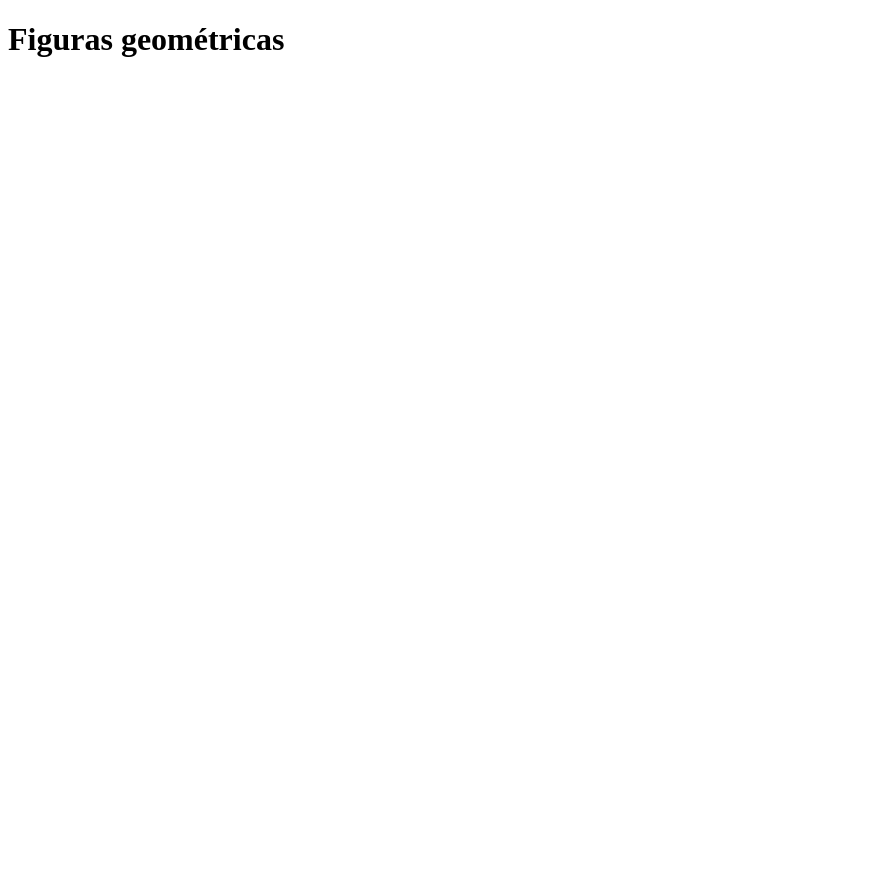
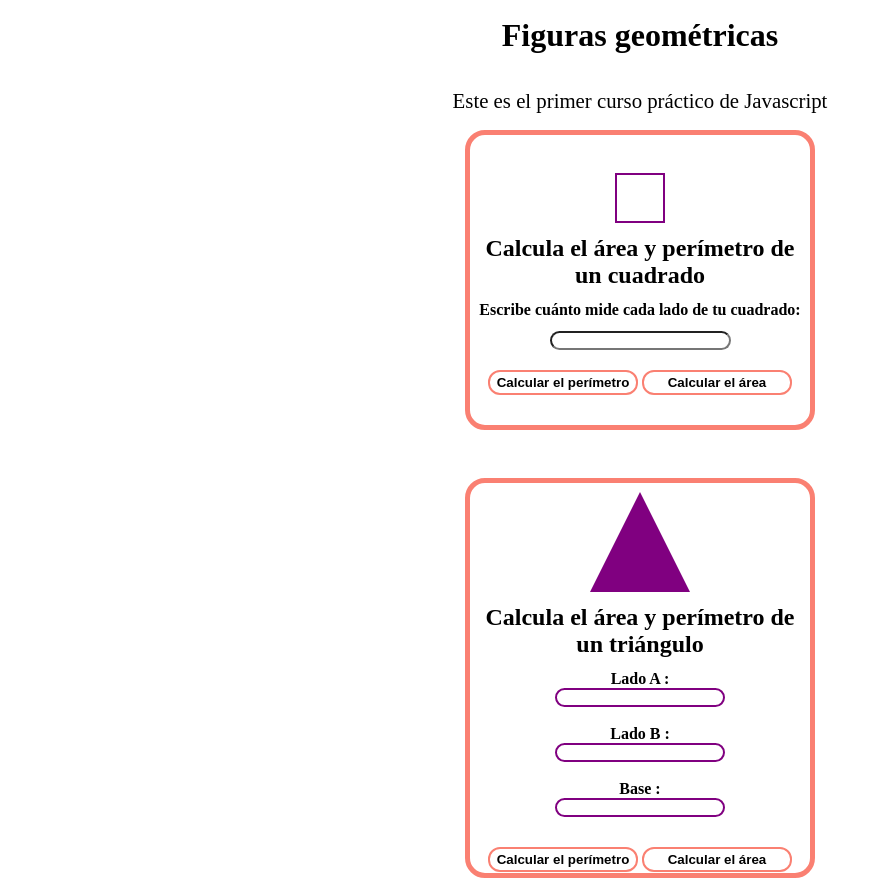
Before and after one commit to yami-normix/curso-practico-js, a plain HTML site: page index.html in a window 1280 px wide. Shown: the whole page, without its empty margins (0-880 px from the left). Before the commit the page ends 800 px from the top, so only its background shows below. Drawn offline with Linux system fonts and the light colour scheme.

Commit message:
Agregando la funcionalidad de las fórmulas del cuadrado y del triangulo

```diff
--- a/figuras.js
+++ b/figuras.js
@@ -1,55 +1,102 @@
 //Código del cuadrado
 console.group("Cuadrados");
-const ladoCuadrado = 5;
-console.log("Los lados del cuadrado miden: " + ladoCuadrado + "cm");
+//const ladoCuadrado = 5;
+//console.log("Los lados del cuadrado miden: " + ladoCuadrado + "cm");
 
-const perimetroCuadrado = ladoCuadrado * 4;
-console.log("El perimetro del cuadrado es: " + perimetroCuadrado + "cm");
+function perimetroCuadrado(lado) {
+    return lado * 4;
+}
 
-const areaCuadrada = ladoCuadrado * ladoCuadrado;
-console.log("El area del cuadrado es: " + areaCuadrada + "cm^2");
+
+function areaCuadrado (lado){
+    return lado * lado;
+}
+//console.log("El area del cuadrado es: " + areaCuadrada + "cm^2");
 console.groupEnd();
 
 //Código del triángulo
 console.group("Triángulos");
-const ladoTriangulo1 = 6;
-const ladoTriangulo2 = 6;
-const baseTriangulo = 4;
+//const ladoTriangulo1 = 6;
+//onst ladoTriangulo2 = 6;
+//const baseTriangulo = 4;
 
-console.log("Los lados de mi triángulo miden: " + ladoTriangulo1 + "cm, " +
-ladoTriangulo2 + "cm, " + baseTriangulo + "cm");
+//console.log("Los lados de mi triángulo miden: " + ladoTriangulo1 + "cm, " +
+//ladoTriangulo2 + "cm, " + baseTriangulo + "cm");
 
-const alturaTriangulo = 5.5;
-console.log("La altura del triángulo es: " + alturaTriangulo + "cm" );
+//const alturaTriangulo = 5.5;
+//console.log("La altura del triángulo es: " + alturaTriangulo + "cm" );
 
-const perimetroTriangulo = ladoTriangulo1 + ladoTriangulo2 + baseTriangulo;
-console.log("El perímetro del triángulo es: " + perimetroTriangulo + "cm");
+function perimetroTriangulo (lado1, lado2, base) {
+    return lado1 + lado2 + base;
+}
+//console.log("El perímetro del triángulo es: " + perimetroTriangulo + "cm");
 
-const areaTriangulo = (baseTriangulo * alturaTriangulo) / 2;
-console.log("El área del triángulo es: " + areaTriangulo + "cm^2");
+function areaTriangulo (base, altura) {
+    return (base * altura) / 2;
+}
+//console.log("El área del triángulo es: " + areaTriangulo + "cm^2");
 console.groupEnd();
 
 //Código del círculo
 console.group("Círculos");
 
 //Radio
-const radioCirculo = 4;
-console.log("El radio del círculo es: " + radioCirculo + "cm");
+//const radioCirculo = 4;
+//console.log("El radio del círculo es: " + radioCirculo + "cm");
 
 //Diámetro
-const diametroCirculo = radioCirculo * 2;
-console.log("El diámetro del círculo es: " + diametroCirculo + "cm");
+function diametroCirculo (radio) {
+    return radio * 2;
+}
 
 //PI
 const PI = Math.PI;
 console.log("PI es: " + PI);
 
 //Circunferencia
-const perimetroCirculo = diametroCirculo * PI;
-console.log("El perímetro del círculo es: " + perimetroCirculo + "cm");
+function perimetroCirculo (radio) {
+    const diametro = diametroCirculo(radio);
+    return diametro * PI;
+}
+//const perimetroCirculo = diametroCirculo * PI;
+//console.log("El perímetro del círculo es: " + perimetroCirculo + "cm");
 
 //Área
-const areaCirculo = (radioCirculo * radioCirculo) * PI;
-console.log("El área del círculo es: " + areaCirculo + "cm^2");
+function areaCirculo (radio) {
+    return (radio * radio) * PI;
+}
+//console.log("El área del círculo es: " + areaCirculo + "cm^2");
 
 console.groupEnd();
+
+
+//Aquí interactuamos con el html
+function calcularPerimetroCuadrado() {
+    const input = document.getElementById("InputCuadrado");
+    const value = input.value;
+
+    const perimetro = perimetroCuadrado(value);
+    alert(perimetro);
+}
+
+function calcularAreaCuadrado() {
+    const input = document.getElementById("InputCuadrado");
+    const value = input.value;
+
+    const area = areaCuadrado(value);
+    alert(area);
+}
+function calcularPerimetroTriangulo() {
+    const inputTrianguloA = document.getElementById("InputTrianguloA");
+    const valueA = parseInt(inputTrianguloA.value);
+    const inputTrianguloB = document.getElementById("InputTrianguloB")
+    const valueB = parseInt(inputTrianguloB.value);
+    const inputTrianguloBase = document.getElementById("InputTrianguloBase");
+    const valueBase = parseInt(inputTrianguloBase.value);
+
+    const perimetroDelTriangulo = perimetroTriangulo(valueA, valueB, valueBase);
+    alert(perimetroDelTriangulo);
+}
+function calcularAreaTriangulo() {
+
+}
--- a/index.html
+++ b/index.html
@@ -5,9 +5,47 @@
     <meta http-equiv="X-UA-Compatible" content="IE=edge">
     <meta name="viewport" content="width=device-width, initial-scale=1.0">
     <title>Document</title>
+    <link rel="stylesheet" href="style.css">
 </head>
 <body>
-    <h1>Figuras geométricas</h1>
+    <header class="cabecera">
+        <h1>Figuras geométricas</h1>
+        <p>Este es el primer curso práctico de Javascript</p>
+    </header>
+
+    <section class="section">
+        <div class="container-cuadrado">
+            <div class="circle"></div>
+            <h2>Calcula el área y perímetro de un cuadrado</h2>
+        <form action="">
+            <label class="label-cuadrado" for="InputCuadrado">Escribe cuánto mide cada lado de tu cuadrado:</label>
+            <input class="input-cuadrado" id="InputCuadrado" type="number"> <br>
+            <button class="button-perimetro--cuadrado button" type="button" onclick="calcularPerimetroCuadrado()">Calcular el perímetro</button>
+            <button class="button-area--cuadrado button" type="button" onclick="calcularAreaCuadrado()">Calcular el área</button>
+        </form>
+        </div>
+
+        <div class="container-triangulo">
+            <div class="triangulo"></div>
+            <h2>Calcula el área y perímetro de un triángulo</h2>
+        <form action="" class="form-triangulo">
+            <div class="container-labels-input-triangulo">
+                <label class="label-triangulo" for="InputTrianguloA">Lado A :</label>
+            <input class="input-triangulo" id="InputTrianguloA" type="number"> <br>
+            <label class="label-triangulo" for="InputTrianguloB">Lado B :</label>
+            <input class="input-triangulo" id="InputTrianguloB" type="number"> <br>
+            <label class="label-triangulo" for="InputTrianguloBase">Base :</label>
+            <input class="input-triangulo" id="InputTrianguloBase" type="number"> <br>
+
+            </div>
+            <button class="button-perimetro--triangulo button" type="button" onclick="calcularPerimetroTriangulo()">Calcular el perímetro</button>
+            <button class="button-area--cuadrado button" type="button" onclick="calcularAreaTriangulo()">Calcular el área</button>
+        </form>
+        </div>
+
+
+    </section>
+
     <script src="figuras.js"></script>
 </body>
 </html>
--- /dev/null
+++ b/style.css
@@ -0,0 +1,95 @@
+* {
+    margin: 0;
+    padding: 0;
+    box-sizing: border-box;
+}
+.cabecera {
+    height: 130px;
+    display: grid;
+    place-items: center;
+}
+.cabecera p {
+    font-size: 1.3rem;
+}
+.section {
+    display: grid;
+    place-items: center;
+    text-align: center;
+}
+.circle {
+    margin: 0 auto;
+    margin-bottom: 12px;
+    width: 50px;
+    height: 50px;
+    border: solid purple 2px;
+}
+.container-cuadrado {
+    display: flex;
+    flex-direction: column;
+    justify-content: center;
+    padding-top: 8px;
+    width: 350px;
+    border: solid salmon 5px;
+    border-radius: 20px;
+    height: 300px;
+}
+.container-cuadrado h2 {
+    margin-bottom: 12px;
+}
+.container-cuadrado form input {
+    margin-bottom: 8px;
+}
+.container-cuadrado .label-cuadrado {
+    font-weight: bold;
+    margin-top: 12px;
+
+}
+.input-cuadrado {
+    margin-top: 12px;
+    border-radius: 20px;
+}
+.button {
+    background-color: transparent;
+    font-weight: bold;
+    margin-top: 12px;
+    border: solid salmon 2px;
+    border-radius: 12px;
+    width: 150px;
+    height: 25px;
+}
+.container-triangulo {
+    margin-top: 48px;
+    display: flex;
+    flex-direction: column;
+    justify-content: center;
+    padding-top: 8px;
+    width: 350px;
+    border: solid salmon 5px;
+    border-radius: 20px;
+    height: 400px;
+}
+.triangulo {
+    margin: 0 auto;
+    margin-bottom: 12px;
+    width: 0;
+    height: 0;
+    border-right: 50px solid transparent;
+    border-bottom: 100px solid purple;
+    border-left: 50px solid transparent;
+}
+.container-triangulo h2 {
+    margin-bottom: 12px;
+}
+.container-labels-input-triangulo {
+    display: grid;
+    place-items: center;
+
+}
+.container-labels-input-triangulo .label-triangulo {
+    font-weight: bold;
+}
+.container-labels-input-triangulo .input-triangulo {
+    width: 50%;
+    border-radius: 20px;
+    border: solid purple 2px;
+}
```
